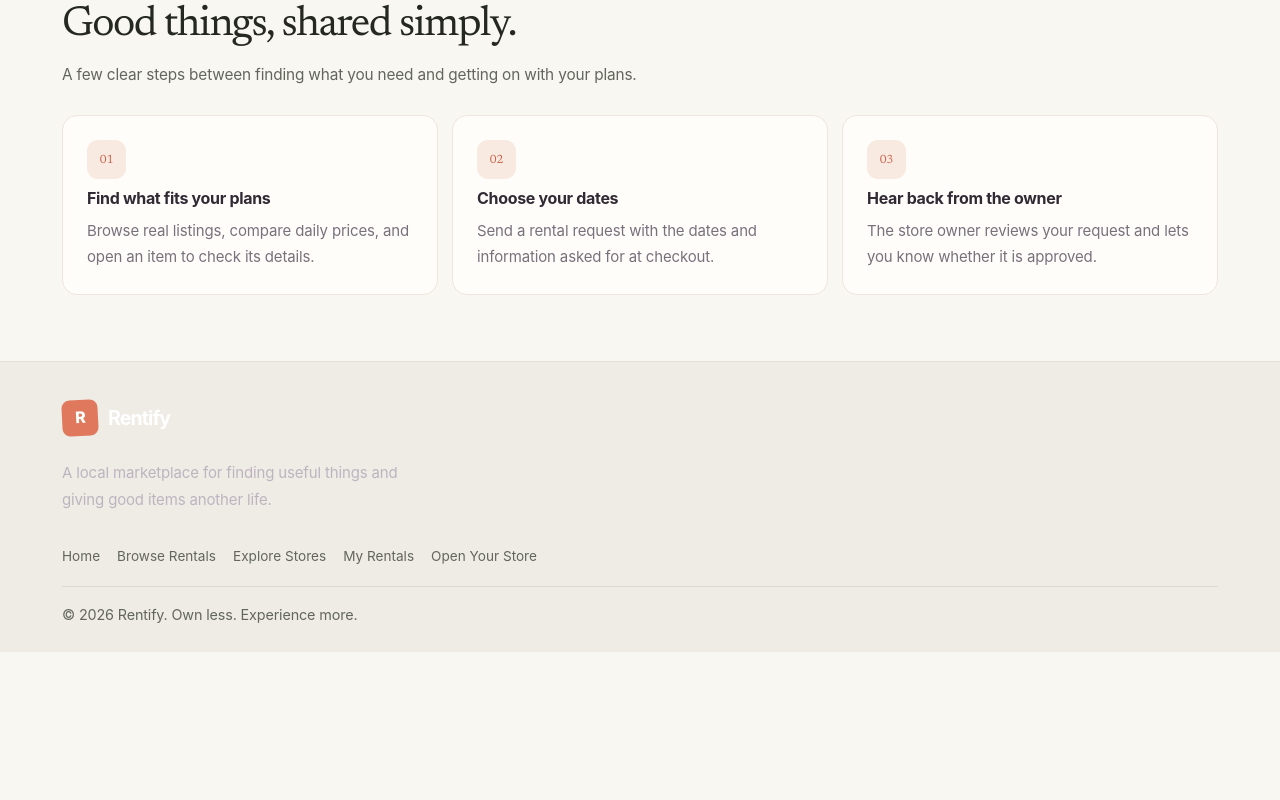
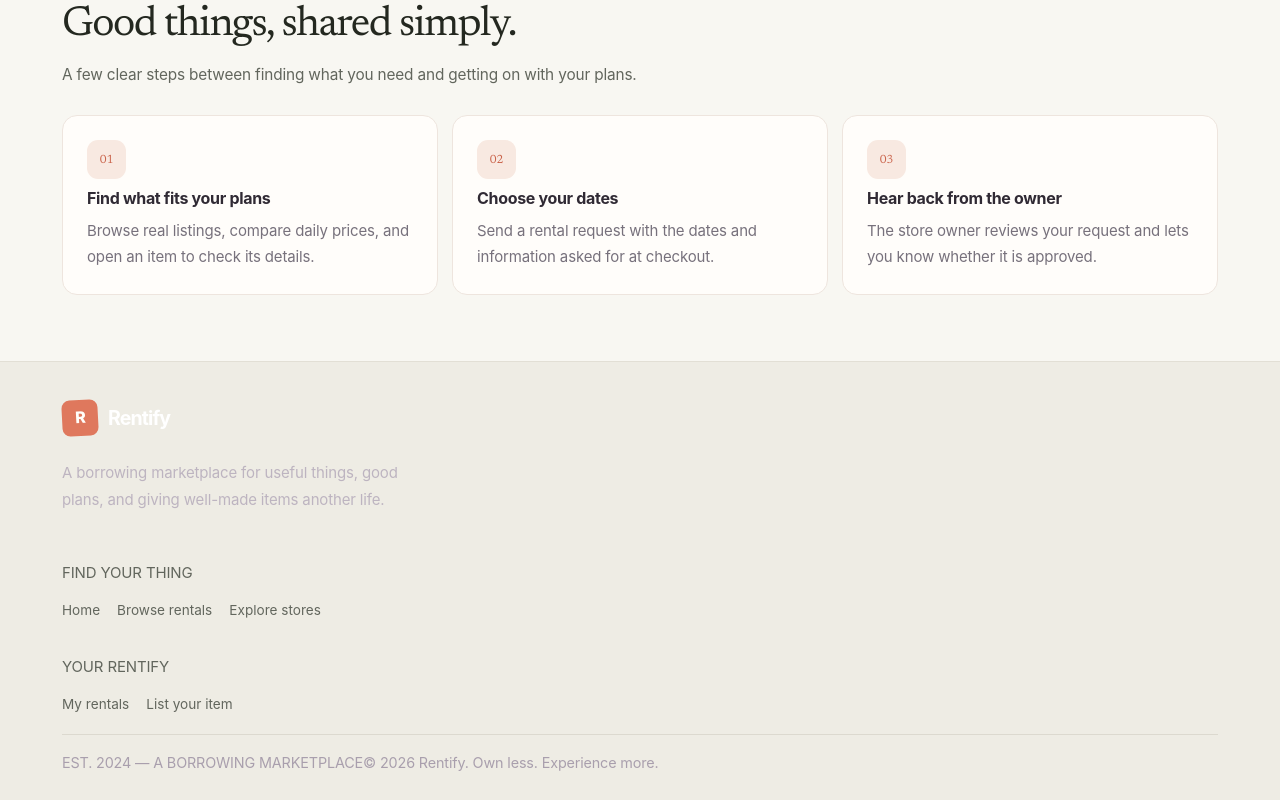
Before and after one commit to Ridabatool512/rental-marketplace, a React (Vite) app in the folder Frontend/: page / in a window 1280 px wide. Shown: the part 1894-2694 px from the top of the page. Before the commit the page ends 2546 px from the top, so only its background shows below. Built offline with nearby package versions, Linux system fonts and the light colour scheme; no server answers.

Commit message:
Build catalog-style marketplace footer

```diff
--- a/Frontend/src/components/Footer.jsx
+++ b/Frontend/src/components/Footer.jsx
@@ -2,31 +2,32 @@ function Footer({ onNavigate }) {
   return (
     <footer className="footer">
       <div className="footer-inner">
-        <div>
+        <div className="footer-brand-block">
           <p className="logo footer-logo">
-            <span className="logo-mark">R</span>
+            <span className="logo-mark" aria-hidden="true">R</span>
             Rentify
           </p>
-          <p>A local marketplace for finding useful things and giving good items another life.</p>
+          <p>A borrowing marketplace for useful things, good plans, and giving well-made items another life.</p>
         </div>
-        <div className="footer-links">
-          <button type="button" onClick={() => onNavigate('home')}>
-            Home
-          </button>
-          <button type="button" onClick={() => onNavigate('browse')}>
-            Browse Rentals
-          </button>
-          <button type="button" onClick={() => onNavigate('stores')}>
-            Explore Stores
-          </button>
-          <button type="button" onClick={() => onNavigate('my-rentals')}>
-            My Rentals
-          </button>
-          <button type="button" onClick={() => onNavigate('create-store')}>
-            Open Your Store
-          </button>
+        <div className="footer-link-column">
+          <p className="footer-column-label">FIND YOUR THING</p>
+          <div className="footer-links">
+            <button type="button" onClick={() => onNavigate('home')}>Home</button>
+            <button type="button" onClick={() => onNavigate('browse')}>Browse rentals</button>
+            <button type="button" onClick={() => onNavigate('stores')}>Explore stores</button>
+          </div>
         </div>
-        <p className="footer-copy">© 2026 Rentify. Own less. Experience more.</p>
+        <div className="footer-link-column">
+          <p className="footer-column-label">YOUR RENTIFY</p>
+          <div className="footer-links">
+            <button type="button" onClick={() => onNavigate('my-rentals')}>My rentals</button>
+            <button type="button" onClick={() => onNavigate('create-store')}>List your item</button>
+          </div>
+        </div>
+        <div className="footer-copy">
+          <span>EST. 2024 — A BORROWING MARKETPLACE</span>
+          <span>© 2026 Rentify. Own less. Experience more.</span>
+        </div>
       </div>
     </footer>
   )
```
